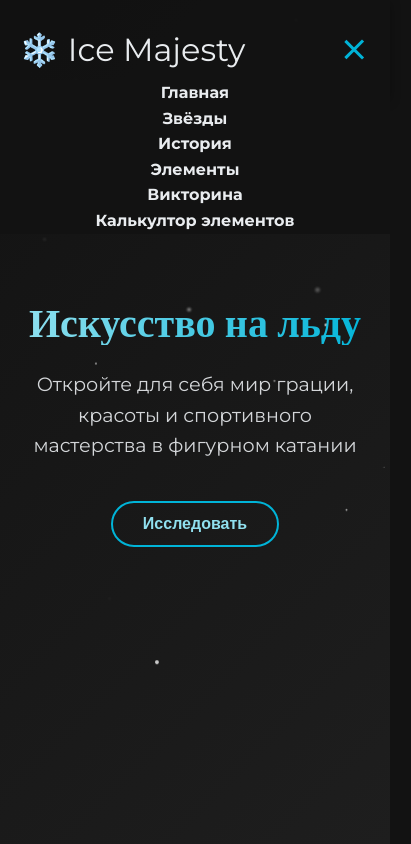
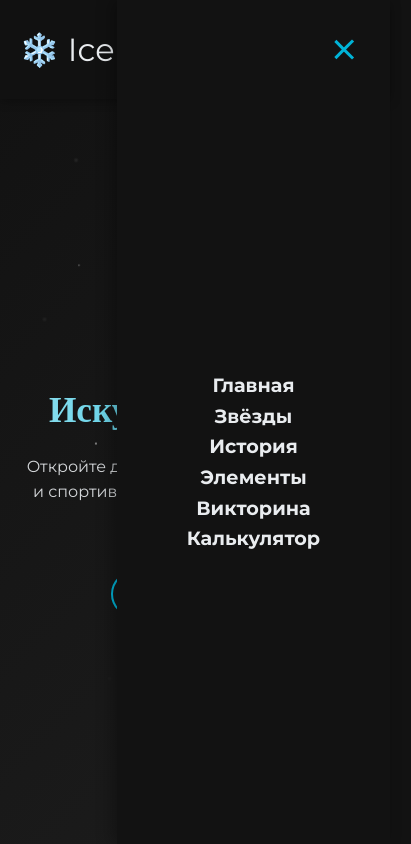
Before and after one commit to IceMajesty/IceMajesty, a plain HTML site: page index.html in a window 390 px wide. Both pictures are taken after a click on the element 353 px from the left and 49 px from the top of the page. Shown: the top 844 px of the page, 411 px wide, since content can reach past the window. Drawn offline with nearby package versions, Linux system fonts and the light colour scheme.

Commit message:
Update index.html

```diff
--- a/index.html
+++ b/index.html
@@ -29,6 +29,7 @@
             color: var(--text);
             overflow-x: hidden;
             line-height: 1.6;
+            -webkit-tap-highlight-color: transparent;
         }
 
         /* Навигация */
@@ -64,6 +65,8 @@
             cursor: pointer;
             transition: all 0.3s ease;
             color: var(--text);
+            display: flex;
+            align-items: center;
         }
 
         .nav-links {
@@ -78,6 +81,7 @@
             font-weight: 600;
             position: relative;
             transition: all 0.3s ease;
+            font-size: 1rem;
         }
 
         .nav-link:hover {
@@ -102,6 +106,8 @@
         .burger {
             display: none;
             cursor: pointer;
+            padding: 10px;
+            z-index: 1001;
         }
 
         .burger div {
@@ -110,6 +116,72 @@
             background-color: var(--text);
             margin: 5px;
             transition: all 0.3s ease;
+        }
+
+        /* Мобильное меню */
+        @media screen and (max-width: 768px) {
+            .nav-links {
+                position: fixed;
+                right: 0;
+                top: 0;
+                height: 100vh;
+                width: 70%;
+                max-width: 300px;
+                background: var(--primary);
+                flex-direction: column;
+                align-items: center;
+                justify-content: center;
+                transform: translateX(100%);
+                transition: transform 0.5s ease-in-out;
+                padding-top: 80px;
+                box-shadow: -5px 0 15px rgba(0, 0, 0, 0.3);
+            }
+
+            .nav-links.active {
+                transform: translateX(0);
+            }
+
+            .nav-link {
+                margin: 1.5rem 0;
+                font-size: 1.2rem;
+                padding: 10px 20px;
+                border-radius: 5px;
+                transition: all 0.3s ease;
+            }
+
+            .nav-link:hover {
+                background: rgba(0, 180, 216, 0.1);
+            }
+
+            .nav-link::after {
+                display: none;
+            }
+
+            .burger {
+                display: block;
+            }
+
+            .burger.active .line1 {
+                transform: rotate(-45deg) translate(-5px, 6px);
+                background-color: var(--accent);
+            }
+
+            .burger.active .line2 {
+                opacity: 0;
+            }
+
+            .burger.active .line3 {
+                transform: rotate(45deg) translate(-5px, -6px);
+                background-color: var(--accent);
+            }
+
+            /* Запрещаем скролл при открытом меню */
+            body.menu-open {
+                overflow: hidden;
+                position: fixed;
+                width: 100%;
+                height: 100%;
+            }
         }
 
         /* Главный баннер */
@@ -124,6 +196,7 @@
             overflow: hidden;
             background: linear-gradient(135deg, var(--primary) 0%, var(--secondary) 100%);
             padding: 0 5%;
+            margin-top: 80px;
         }
 
         .skater-path {
@@ -185,7 +258,7 @@
 
         .banner-content h1 {
             font-family: 'Playfair Display', serif;
-            font-size: 4rem;
+            font-size: clamp(2.5rem, 5vw, 4rem);
             margin-bottom: 1.5rem;
             background: linear-gradient(to right, var(--ice), var(--accent));
             -webkit-background-clip: text;
@@ -194,7 +267,7 @@
         }
 
         .banner-content p {
-            font-size: 1.3rem;
+            font-size: clamp(1.1rem, 2vw, 1.3rem);
             margin-bottom: 2.5rem;
             opacity: 0.9;
         }
@@ -269,6 +342,7 @@
             opacity: 0;
             transform: translateY(50px);
             transition: opacity 0.5s ease, transform 0.5s ease;
+            scroll-margin-top: 80px;
         }
 
         section.visible {
@@ -278,7 +352,7 @@
 
         h2 {
             font-family: 'Playfair Display', serif;
-            font-size: 3rem;
+            font-size: clamp(2rem, 5vw, 3rem);
             text-align: center;
             margin-bottom: 60px;
             position: relative;
@@ -468,6 +542,7 @@
             scrollbar-width: thin;
             scrollbar-color: var(--accent) var(--secondary);
             scroll-snap-type: x mandatory;
+            -webkit-overflow-scrolling: touch;
         }
 
         .gallery::-webkit-scrollbar {
@@ -642,6 +717,7 @@
             transition: all 0.3s ease;
             text-align: left;
             color: var(--text);
+            -webkit-tap-highlight-color: transparent;
         }
 
         .quiz-option:hover {
@@ -812,53 +888,11 @@
 
         @media screen and (max-width: 768px) {
             .banner-content h1 {
-                font-size: 3rem;
+                font-size: 2.8rem;
             }
 
             .banner-content p {
-                font-size: 1.2rem;
-            }
-
-            .nav-links {
-                position: absolute;
-                right: 0;
-                top: 80px;
-                background: var(--primary);
-                flex-direction: column;
-                width: 100%;
-                text-align: center;
-                clip-path: circle(0px at 90% -10%);
-                transition: all 0.5s ease-out;
-                pointer-events: none;
-            }
-
-            .nav-links.active {
-                clip-path: circle(1000px at 90% -10%);
-                pointer-events: all;
-            }
-
-            .nav-link {
-                color: var(--text);
-                padding: 20px;
-                margin: 0;
-            }
-
-            .burger {
-                display: block;
-            }
-
-            .burger.active .line1 {
-                transform: rotate(-45deg) translate(-5px, 6px);
-                background-color: var(--accent);
-            }
-
-            .burger.active .line2 {
-                opacity: 0;
-            }
-
-            .burger.active .line3 {
-                transform: rotate(45deg) translate(-5px, -6px);
-                background-color: var(--accent);
+                font-size: 1.1rem;
             }
 
             .quiz-options {
@@ -881,32 +915,53 @@
 
             .gallery-item {
                 min-width: 220px;
-                height: 280px;
+                height: 300px;
             }
 
             .element-image {
                 height: 60%;
             }
+
+            .element-info {
+                padding: 20px;
+            }
+
+            .element-details {
+                padding: 10px;
+            }
+
+            .stars-grid {
+                grid-template-columns: 1fr;
+            }
+
+            .star-card {
+                max-width: 100%;
+            }
         }
 
         @media screen and (max-width: 480px) {
             .banner-content h1 {
-                font-size: 2.5rem;
+                font-size: 2.2rem;
+            }
+
+            .banner-content p {
+                font-size: 1rem;
             }
 
             section {
-                padding: 50px 5% !important;
+                padding: 70px 5% !important;
                 min-height: auto !important;
             }
 
             h2 {
-                font-size: 2rem;
+                font-size: 1.8rem;
                 margin-bottom: 30px;
             }
 
             .gallery-item {
                 min-width: 200px;
                 height: 250px;
+                margin: 0 10px;
             }
 
             .nav-button {
@@ -916,11 +971,11 @@
             }
 
             .prev {
-                left: -40px;
+                left: -30px;
             }
 
             .next {
-                right: -40px;
+                right: -30px;
             }
 
             .timeline-item {
@@ -936,6 +991,24 @@
 
             .star-card:hover, .gallery-item:hover, .timeline-content:hover {
                 transform: none !important;
+            }
+
+            .quiz-body {
+                padding: 20px;
+            }
+
+            #question-text {
+                font-size: 1.1rem;
+                margin-bottom: 20px;
+            }
+
+            .quiz-option {
+                padding: 12px;
+            }
+
+            .element-name {
+                padding: 15px;
+                font-size: 1rem;
             }
         }
     </style>
@@ -950,7 +1023,7 @@
         <li><a href="#history" class="nav-link">История</a></li>
         <li><a href="#elements" class="nav-link">Элементы</a></li>
         <li><a href="#quiz" class="nav-link">Викторина</a></li>
-        <li><a href="/index-calc.html" class="nav-link">Калькултор элементов</a></li>
+        <li><a href="IceMajesty/index-calc.html" class="nav-link">Калькулятор</a></li>
     </ul>
     <div class="burger">
         <div class="line1"></div>
@@ -1039,18 +1112,30 @@
         const burger = document.querySelector('.burger');
         const navLinks = document.querySelector('.nav-links');
         const navLinkItems = document.querySelectorAll('.nav-link');
+        const body = document.body;
 
         burger.addEventListener('click', function() {
             navLinks.classList.toggle('active');
             burger.classList.toggle('active');
+            body.classList.toggle('menu-open');
+
+            // Добавляем/удаляем обработчик для закрытия меню при клике на ссылку
+            if (navLinks.classList.contains('active')) {
+                navLinkItems.forEach(item => {
+                    item.addEventListener('click', closeMenu);
+                });
+            } else {
+                navLinkItems.forEach(item => {
+                    item.removeEventListener('click', closeMenu);
+                });
+            }
         });
 
-        navLinkItems.forEach(item => {
-            item.addEventListener('click', function() {
-                navLinks.classList.remove('active');
-                burger.classList.remove('active');
-            });
-        });
+        function closeMenu() {
+            navLinks.classList.remove('active');
+            burger.classList.remove('active');
+            body.classList.remove('menu-open');
+        }
 
         // Плавная прокрутка
         navLinkItems.forEach(link => {
@@ -1063,6 +1148,8 @@
 
             if (href.startsWith('#') && document.querySelector(href)) {
                 e.preventDefault();
+                closeMenu(); // Закрываем меню при клике на ссылку
+
                 const targetElement = document.querySelector(href);
                 const navbarHeight = document.querySelector('.navbar').offsetHeight;
                 const targetPosition = targetElement.offsetTop - navbarHeight;
```
